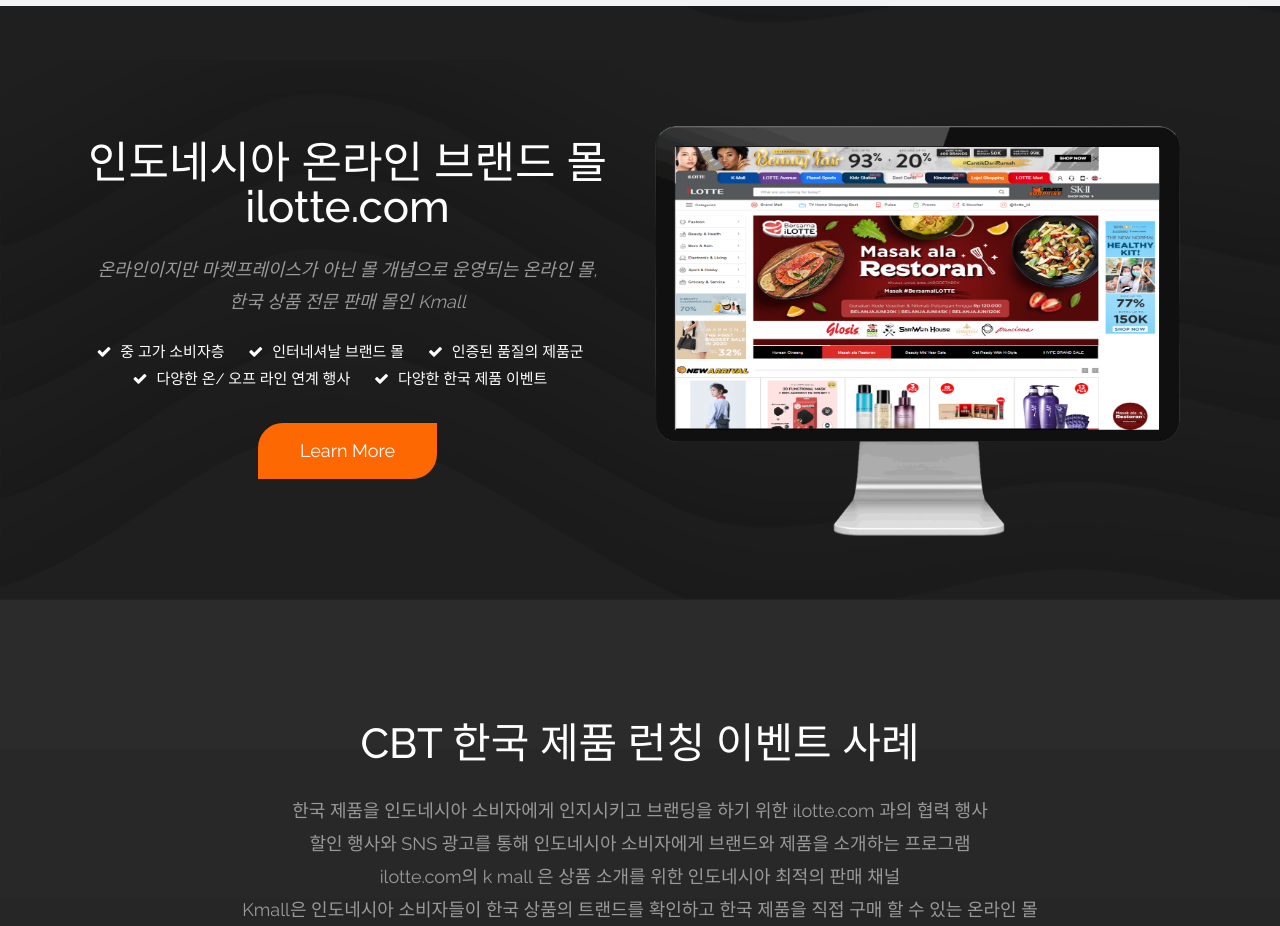
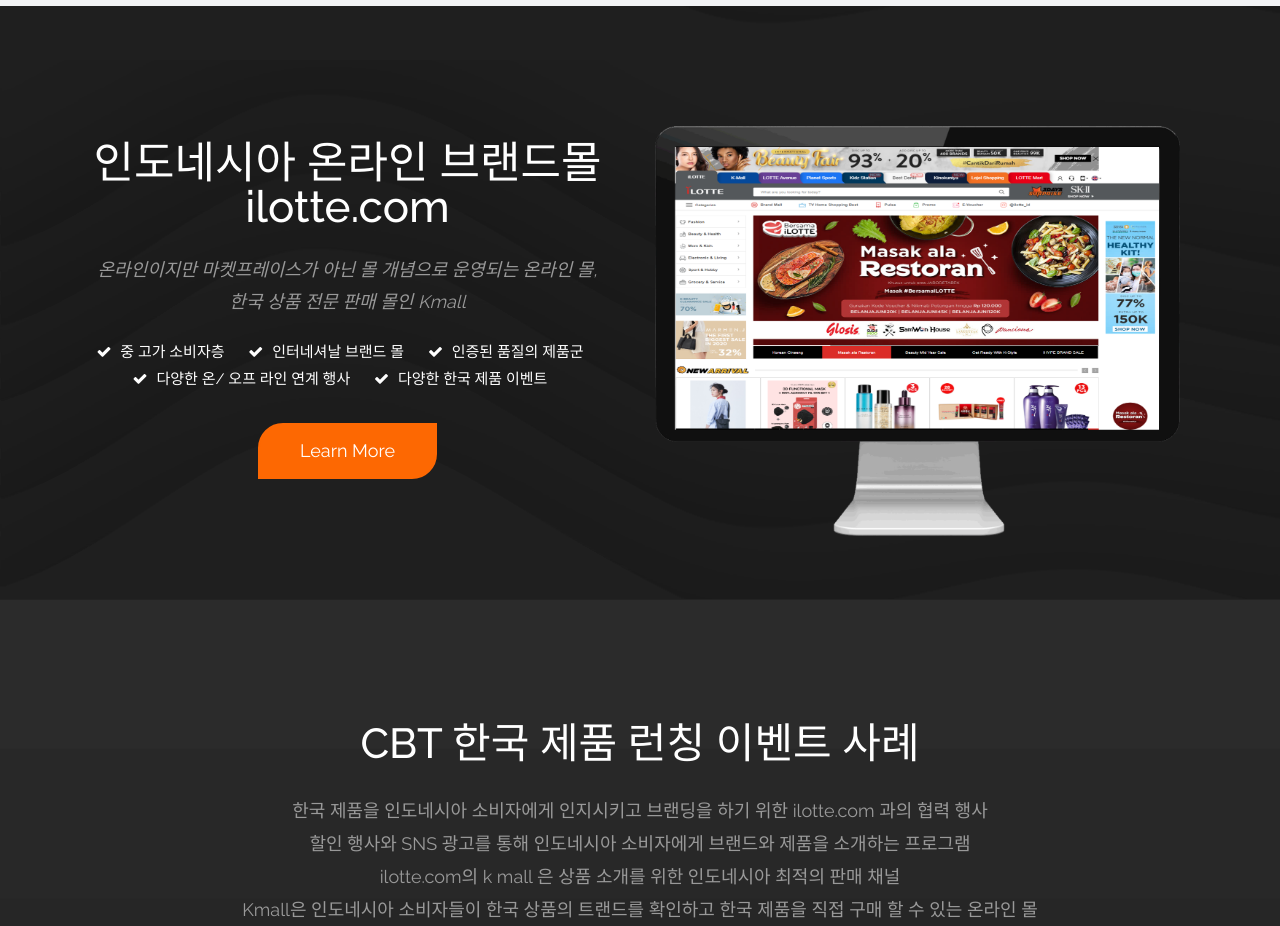
Before and after one commit to JKe-commerce/jke, a plain HTML site: page index.html in a window 1280 px wide. Shown: the part 3460-4386 px from the top of the page. Drawn offline with Linux system fonts and the light colour scheme.

Commit message:
Add files via upload

```diff
--- a/index.html
+++ b/index.html
@@ -317,7 +317,7 @@
             <div class="row text-center">
                 <div class="col-md-6">
                     <div class="customwidget text-center">
-                        <h1>인도네시아 온라인 브랜드 몰<br> ilotte.com</h1>
+                        <h1>인도네시아 온라인 브랜드몰<br> ilotte.com</h1>
                         <p>온라인이지만 마켓프레이스가 아닌 몰 개념으로 운영되는 온라인 몰, <br>
                           한국 상품 전문 판매 몰인 Kmall</p>
                         <ul class="list-inline">
```
